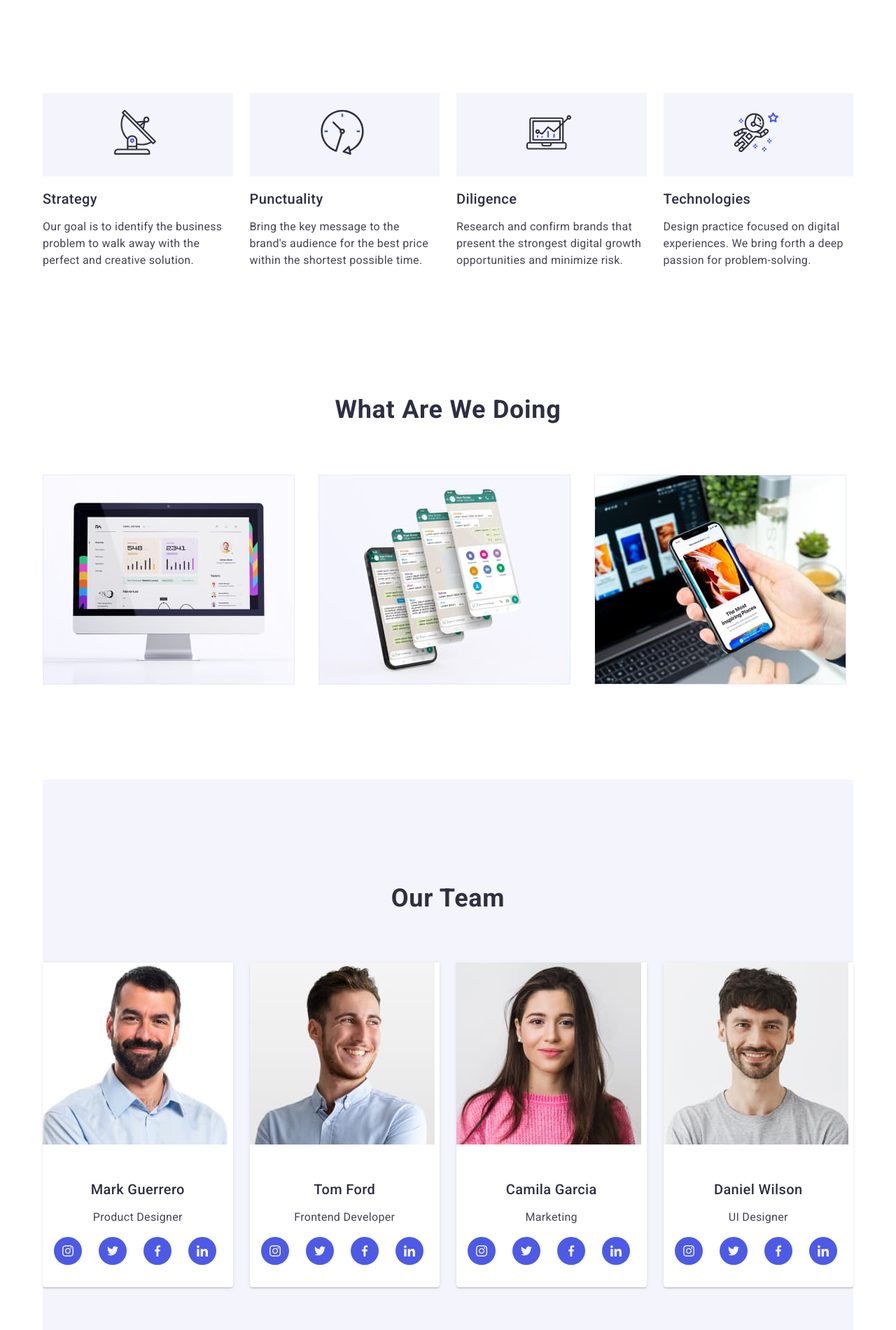
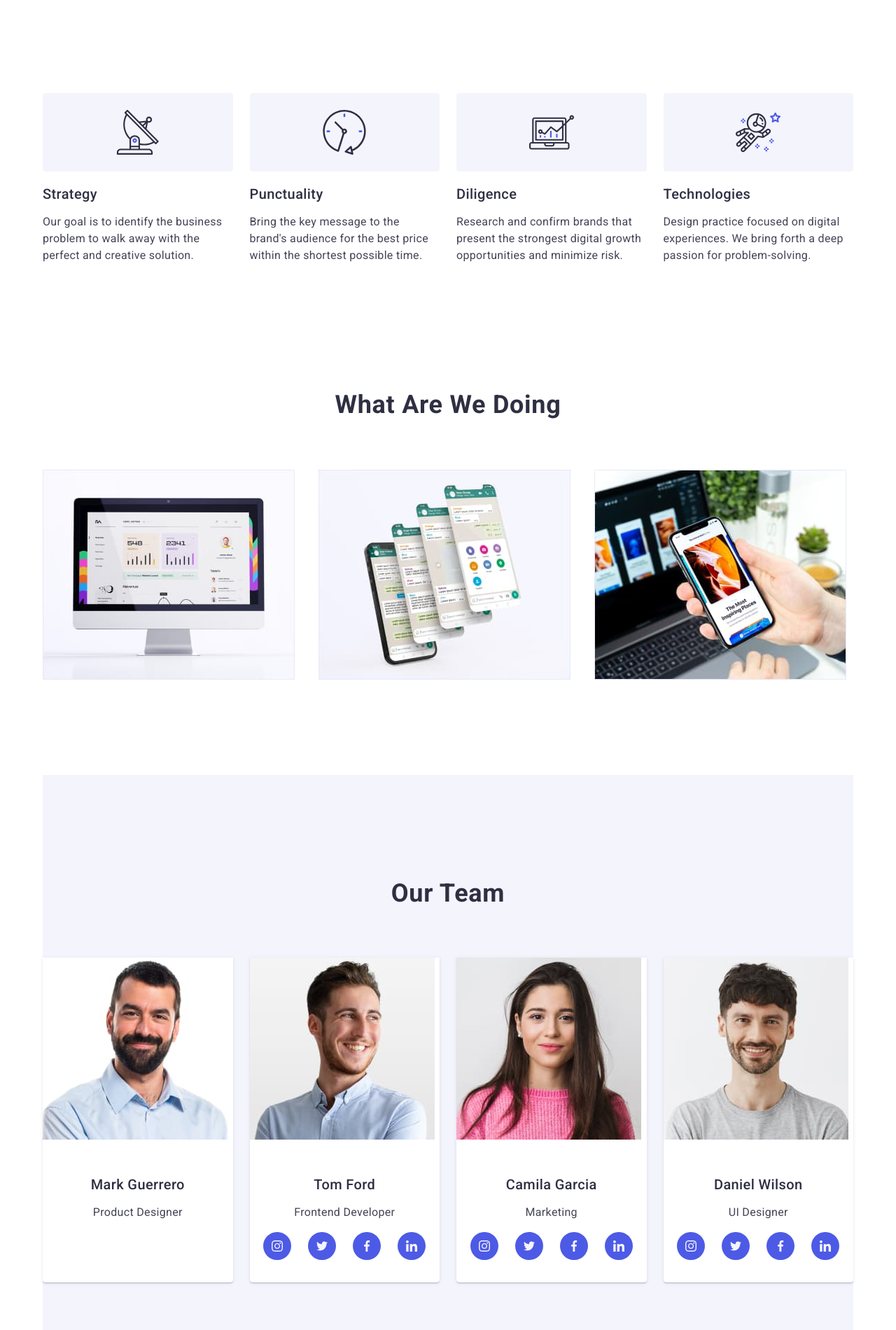
Before and after one commit to yurii2007/goit-markup-hw-04, a plain HTML site: page index.html in a window 1280 px wide. Shown: the part 660-2560 px from the top of the page at 70% size. Drawn offline with nearby package versions, Linux system fonts and the light colour scheme.

Commit message:
stop on scl link list

```diff
--- a/css/styles.css
+++ b/css/styles.css
@@ -36,10 +36,13 @@ ul {
     margin: 0 auto;
     padding: 0 15px;
 }
-.top {
+.header {
     display:flex;
     padding-left: 156px;
-    border-bottom: 1px solid #e7e9fc
+    border-bottom: 1px solid #e7e9fc;
+    box-shadow: 0px 2px 1px rgba(46, 47, 66, 0.08),
+     0px 1px 1px rgba(46, 47, 66, 0.16),
+    0px 1px 6px rgba(46, 47, 66, 0.08);
 }
 .header-link {
     display: flex;
@@ -110,7 +113,11 @@ ul {
 .main-box {
     background-color: #2E2F42;
     padding: 188px 0;
-    background: url(../images/hero-bg.png);
+    background-image: linear-gradient(rgba(46, 47, 66, 0.7), rgba(46, 47, 66, 0.7)), url(../images/hero-bg.png);
+    background-repeat: no-repeat;
+    background-size: cover;
+    background-position: center;
+    max-width: 1440px;
 }
 .main-box-title {
     font-weight: 700;
@@ -164,15 +171,15 @@ ul {
 .list-about-item {
     width: calc((100% - 72px) / 4);
 }
-.list-about-icon {
-
-    border-radius: 4px;
-    width: 64px;
-    height: 64px;
-}
 .about-icon {
+    display: flex;
+    align-items: center;
+    justify-content: center;
     background-color: #F4F4FD;
     padding: 24px 100px;
+    border-radius: 4px;
+    height: 112px;
+    margin-bottom: 8px;
 }
 .about-description {
     font-weight: 400;
@@ -217,7 +224,12 @@ ul {
 }
 .social-links {
     display: flex;
+    justify-content: center;
     gap: 24px;
+}
+.social-links-item {
+    width: 40px;
+    height: 40px;
 }
 .social-icon {
     width: 40px;
--- a/index.html
+++ b/index.html
@@ -18,7 +18,7 @@
     />
   </head>
   <body>
-    <header class="top">
+    <header class="header">
       <div class="header-container container">
         <nav class="header-link">
           <a class="header-logo logo link" href="./index.html"
@@ -61,7 +61,7 @@
           <ul class="list list-about">
             <li class="list-about-item">
               <div class="about-icon">
-                <svg class="list-about-icon">
+                <svg widthwidth="64px" height="64px">
                   <use href="./images/icons.svg#icon-antenna"></use>
                 </svg>
               </div>
@@ -73,7 +73,7 @@
             </li>
             <li class="list-about-item">
               <div class="about-icon">
-                <svg class="list-about-icon">
+                <svg width="64px" height="64px">
                   <use href="./images/icons.svg#icon-clock"></use>
                 </svg>
               </div>
@@ -85,7 +85,7 @@
             </li>
             <li class="list-about-item">
               <div class="about-icon">
-                <svg class="list-about-icon">
+                <svg width="64px" height="64px">
                   <use href="./images/icons.svg#icon-diagram"></use>
                 </svg>
               </div>
@@ -97,7 +97,7 @@
             </li>
             <li class="list-about-item">
               <div class="about-icon">
-                <svg class="list-about-icon">
+                <svg width="64px" height="64px">
                   <use href="./images/icons.svg#icon-astronaut"></use>
                 </svg>
               </div>
@@ -135,20 +135,20 @@
               <div class="our-team-workers">
                 <h3 class="our-team-title">Mark Guerrero</h3>
                 <p class="our-team-description">Product Designer</p>
-                <div class="social-links">
-                  <svg class="social-icon">
-                    <use href="./images/icons.svg#icon-instagram"></use>
-                  </svg>
-                  <svg class="social-icon">
-                    <use href="./images/icons.svg#icon-twitter"></use>
-                  </svg>
-                  <svg class="social-icon">
-                    <use href="./images/icons.svg#icon-facebook"></use>
-                  </svg>
-                  <svg class="social-icon">
-                    <use href="./images/icons.svg#icon-linkedin"></use>
-                  </svg>
-                </div>
+                <ul class="social-links list">
+                  <li class="social-links-item">
+                    <a class="link" href=""></a>
+                  </li>
+                  <li class="social-links-item">
+                    <a class="link" href=""></a>
+                  </li>
+                  <li class="social-links-item">
+                    <a class="link" href=""></a>
+                  </li>
+                  <li class="social-links-item">
+                    <a class="link" href=""></a>
+                  </li>
+                </ul>
               </div>
             </li>
             <li class="our-team-item">
```
Also changed, not shown: portfolio.html (+1 -1 lines).
